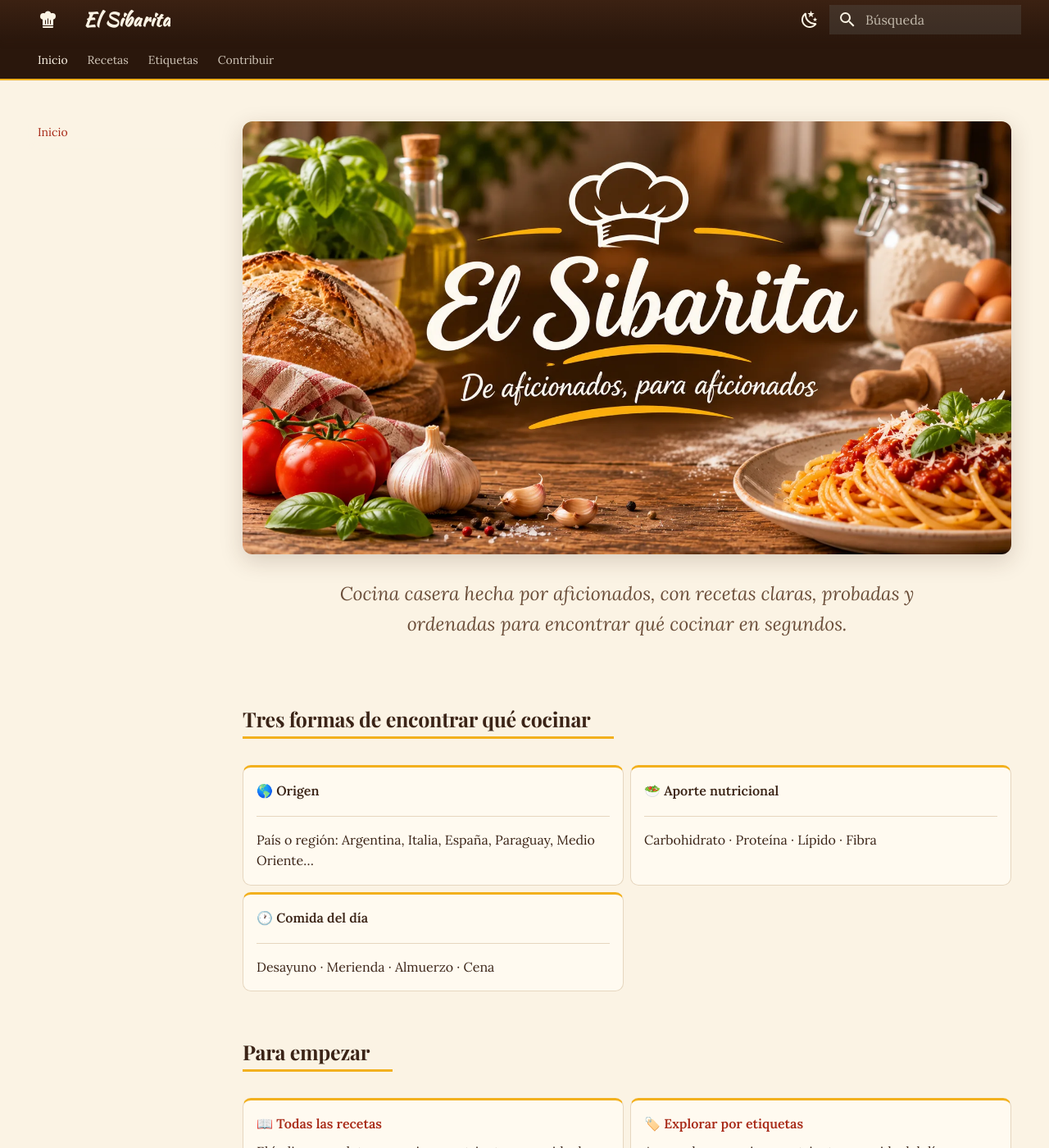
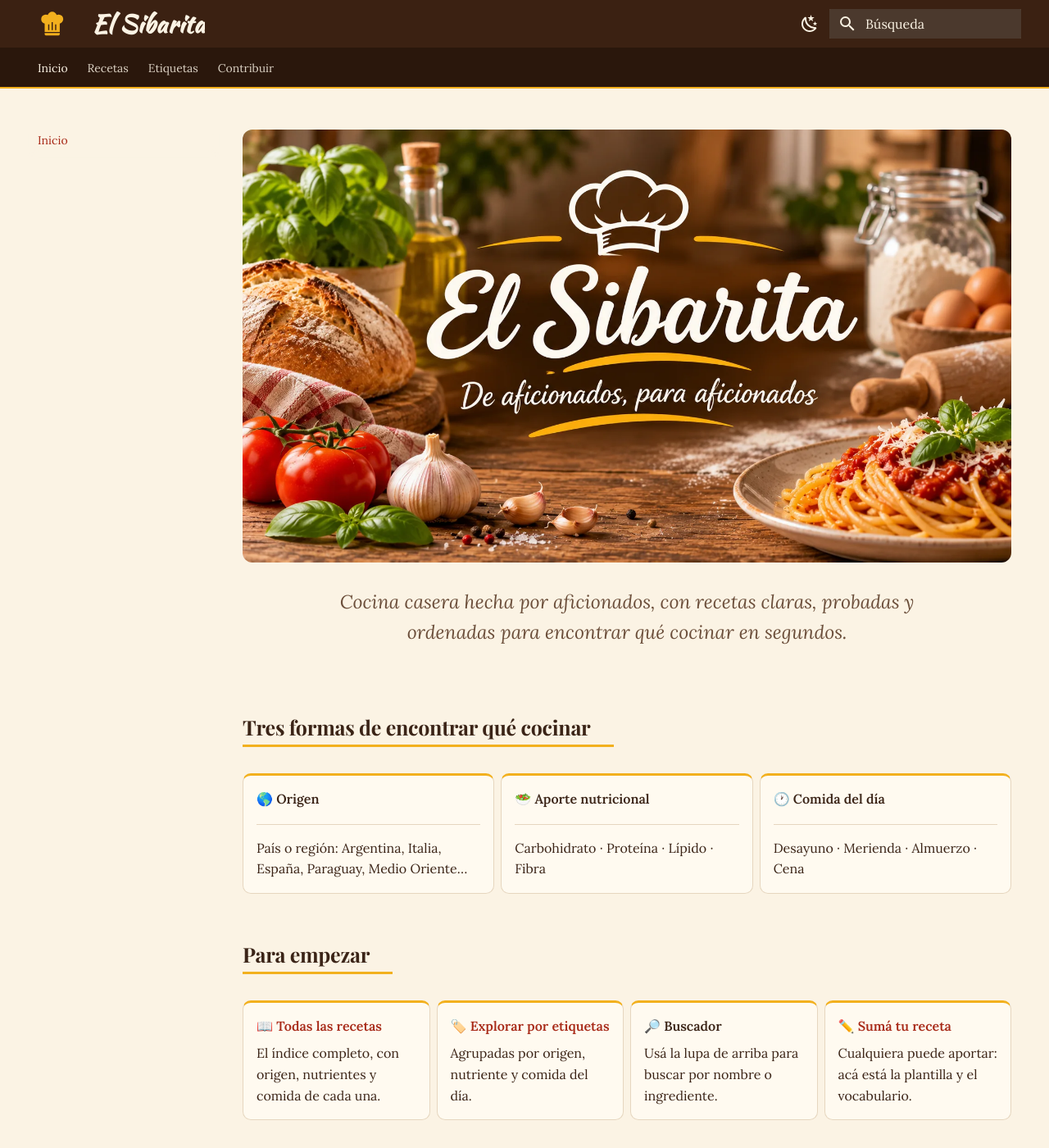
Before and after one commit to thelagger124/mauri-gourmet, an MkDocs documentation site: the page built from docs/index.md, in a window 1280 px wide and 1400 px high. Shown: the whole window at 82% size. Built offline with MkDocs 1.6.1 and Material for MkDocs 9.7.7, drawn with Linux system fonts in a browser that asks for light colours.

Commit message:
Header legible, sin degradés ni sombras, tarjetas en fila y pie visible
El texto del header quedaba marrón sobre marrón; ahora usa crema y el
gorro en azafrán. Colores planos en cabecera y tarjetas.

Co-Authored-By: Claude Sonnet 5.5 <noreply@anthropic.com>

```diff
--- a/docs/stylesheets/extra.css
+++ b/docs/stylesheets/extra.css
@@ -46,7 +46,6 @@
 
   --sib-card-bg: var(--sib-papel);
   --sib-card-border: #e6d6bf;
-  --sib-shadow: rgba(59, 33, 18, 0.18);
 }
 
 /* ---- Modo oscuro ---- */
@@ -80,28 +79,45 @@
 
   --sib-card-bg: #2a1c14;
   --sib-card-border: #4a3326;
-  --sib-shadow: rgba(0, 0, 0, 0.45);
 }
 
-/* ---- Cabecera ---- */
+/* ---- Cabecera (colores planos, texto crema explícito) ---- */
 .md-header {
-  background: linear-gradient(180deg, var(--md-primary-fg-color) 0%, var(--md-primary-fg-color--dark) 100%);
-  box-shadow: 0 2px 10px var(--sib-shadow);
+  background: var(--md-primary-fg-color);
+  color: var(--sib-crema);
+  box-shadow: none;
+}
+
+.md-header .md-header__button,
+.md-header .md-header__button.md-logo,
+.md-header .md-icon,
+.md-header__title,
+.md-header__topic {
+  color: var(--sib-crema);
+}
+
+/* El gorro de chef en azafrán, como los trazos del logo */
+.md-header .md-logo svg {
+  fill: var(--sib-azafran);
+  width: 1.7rem;
+  height: 1.7rem;
+}
+
+.md-header__title {
+  font-family: "Kaushan Script", cursive;
+  font-size: 1.5rem;
+  letter-spacing: 0.02em;
 }
 
 .md-tabs {
   background: var(--md-primary-fg-color--dark);
+  color: var(--sib-crema);
   border-bottom: 2px solid var(--sib-azafran);
 }
 
-.md-header__title {
-  font-family: "Kaushan Script", cursive;
-  font-size: 1.15rem;
-  letter-spacing: 0.02em;
-}
-
 .md-tabs__link {
-  opacity: 0.8;
+  color: var(--sib-crema);
+  opacity: 0.85;
 }
 
 .md-tabs__link--active,
@@ -111,7 +127,13 @@
 }
 
 .md-search__input {
-  background-color: rgba(251, 243, 228, 0.12);
+  background-color: rgba(251, 243, 228, 0.15);
+  color: var(--sib-crema);
+}
+
+.md-search__input::placeholder,
+.md-search__icon {
+  color: var(--sib-crema);
 }
 
 /* ---- Tipografía ---- */
@@ -199,7 +221,6 @@ a.md-tag:hover {
   width: 100%;
   height: auto;
   border-radius: 0.6rem;
-  box-shadow: 0 8px 28px var(--sib-shadow);
 }
 
 /* El título ya está dentro del banner; se deja para lectores de pantalla y buscadores */
@@ -224,7 +245,11 @@ a.md-tag:hover {
   color: var(--md-default-fg-color--light);
 }
 
-/* Tarjetas */
+/* Tarjetas: más angostas para que 3 entren en una fila */
+.md-typeset .grid.cards {
+  grid-template-columns: repeat(auto-fit, minmax(min(100%, 11rem), 1fr));
+}
+
 .md-typeset .grid.cards > ul > li,
 .md-typeset .grid > .card {
   background: var(--sib-card-bg);
@@ -239,7 +264,6 @@ a.md-tag:hover {
   transform: translateY(-2px);
   border-color: var(--sib-tomate);
   border-top-color: var(--sib-tomate);
-  box-shadow: 0 8px 20px var(--sib-shadow);
 }
 
 .md-typeset .grid.cards > ul > li > hr {
@@ -249,6 +273,17 @@ a.md-tag:hover {
 /* ---- Pie ---- */
 .md-footer-meta {
   background-color: var(--md-footer-bg-color--dark);
+  color: var(--sib-crema);
+}
+
+.md-footer-meta .md-copyright,
+.md-footer-meta .md-copyright a,
+.md-footer-meta .md-social__link {
+  color: var(--sib-crema);
+}
+
+.md-footer-meta .md-copyright a:hover {
+  color: var(--sib-azafran);
 }
 
 @media (prefers-reduced-motion: reduce) {
```
